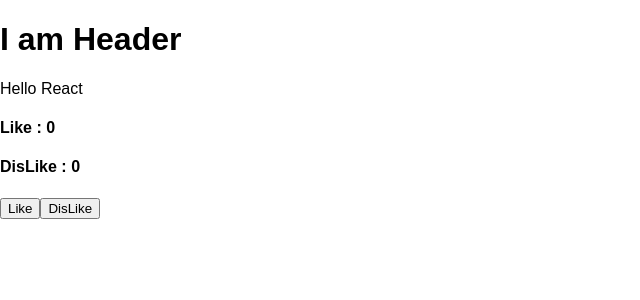
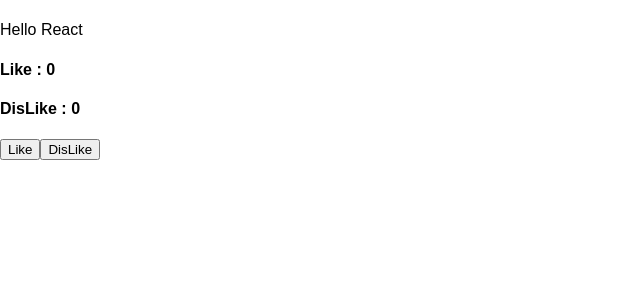
Before and after one commit to firdows/react-myapp, a React (Create React App) app: page / in a window 1280 px wide. Shown: the top 300 px of the page, without its empty margins (0-640 px from the left). Built offline with nearby package versions, Linux system fonts and the light colour scheme.

Commit message:
4.9 componentWillReceiveProps(nextProps)

```diff
--- a/src/App.js
+++ b/src/App.js
@@ -9,22 +9,23 @@
         dislike: 0
     }
 
-    componentWillMount(){
-      console.log('App:will Mount')
+    componentWillMount() {
+        console.log('App:will Mount')
     }
 
-    componentDidMount(){
-      console.log('App:did Mount')
+    componentDidMount() {
+        console.log('App:did Mount')
+    }
+
+    componentWillReceiveProps(nextProps) {
+        console.log('nextProps', nextProps, 'props', this.props.like)
     }
 
     render() {
-        const titleName = "App";
+        //const titleName = "App";
         return (
             <div >
-                <Header>
-                    I am Header
-                </Header>
-
+                <Header title="I am Header" like={this.state.like}/>
                 Hello React
 
                 <h4>Like : {this.state.like}</h4>
@@ -37,8 +38,8 @@
     }
 
     onLike = () => {
-        this.setState({
-            like: this.state.like + 1
+        this.setState(prevState => {
+            like : prevState.like + 1
         })
     }
     onDisLike = () => {
--- a/src/Header.js
+++ b/src/Header.js
@@ -8,6 +8,10 @@
 
     componentDidMount() {
         console.log('Header:did Mount')
+    }
+
+    shouldComponentUpdate(nextPropt, nextState) {
+        return false;
     }
 
     render() {
```
